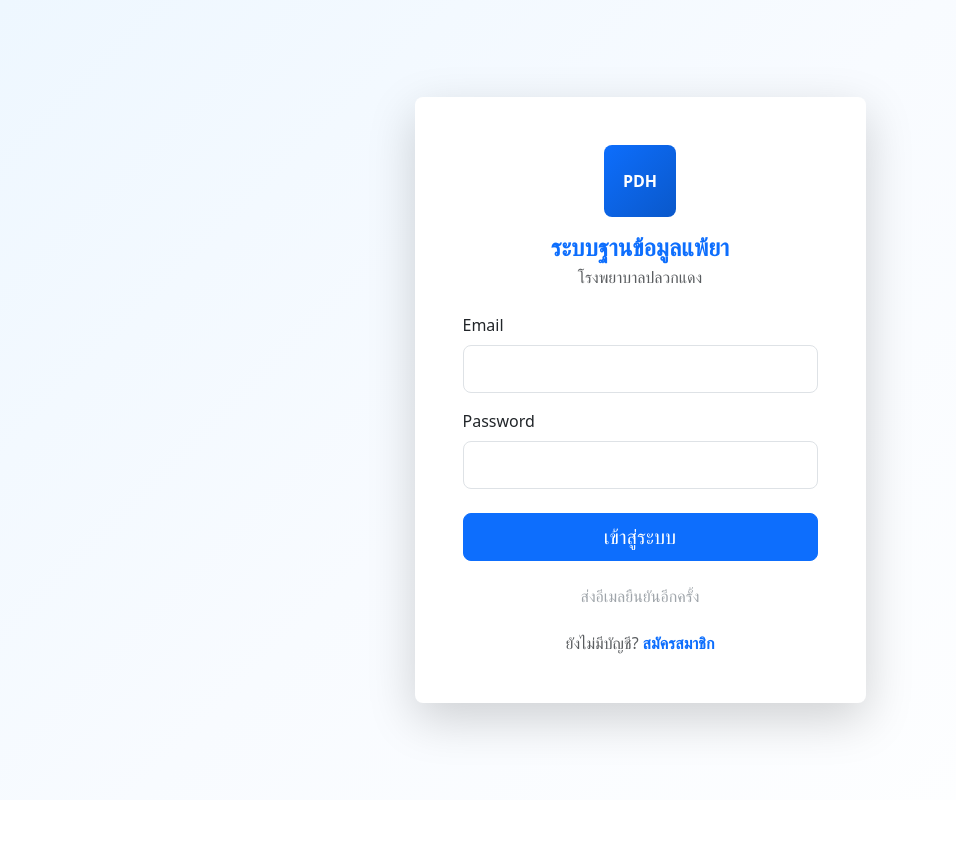
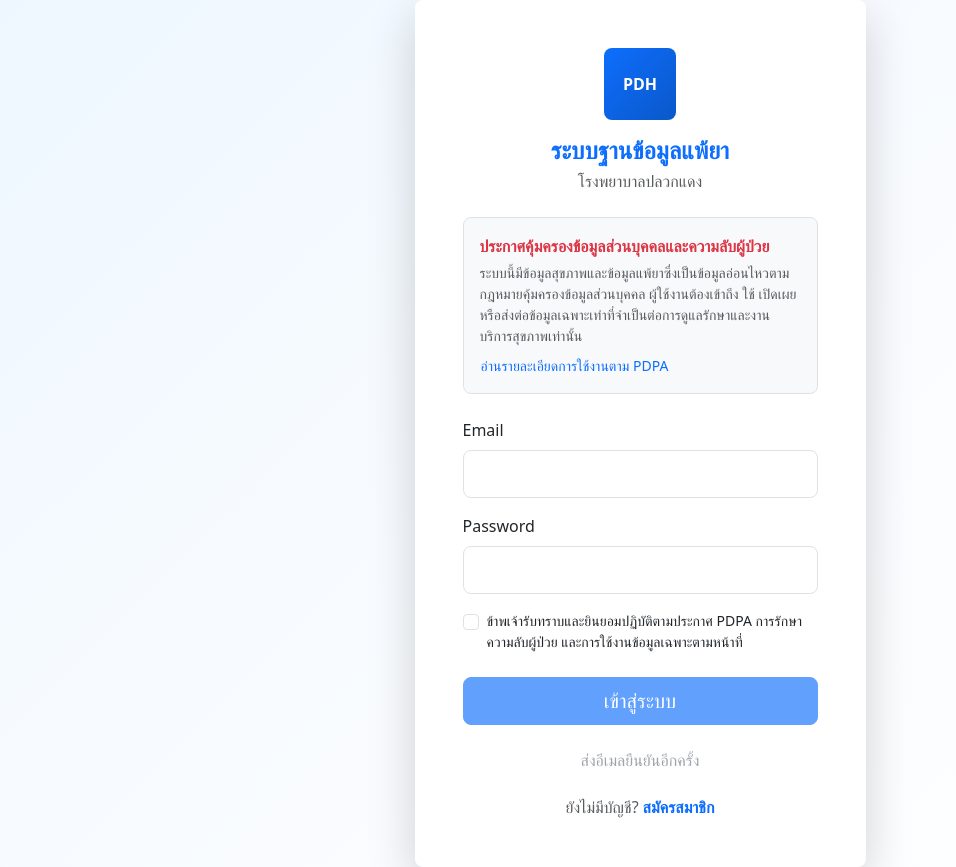
Before and after one commit to pharmacisttom/pdhdrugallergy, a Vue app: page /#/login in a window 1280 px wide. Shown: the whole page, without its empty margins (0-956 px from the left). Before the commit the page ends 800 px from the top, so only its background shows below. Built offline with nearby package versions, Linux system fonts and the light colour scheme; no server answers.

Commit message:
Add PDPA login notice

```diff
--- a/src/views/Login.vue
+++ b/src/views/Login.vue
@@ -11,18 +11,35 @@
                 <p class="text-muted mb-0">โรงพยาบาลปลวกแดง</p>
               </div>
 
+              <div class="pdpa-notice border bg-light p-3 mb-4">
+                <div class="fw-bold text-danger mb-1">ประกาศคุ้มครองข้อมูลส่วนบุคคลและความลับผู้ป่วย</div>
+                <div class="small text-muted">
+                  ระบบนี้มีข้อมูลสุขภาพและข้อมูลแพ้ยาซึ่งเป็นข้อมูลอ่อนไหวตามกฎหมายคุ้มครองข้อมูลส่วนบุคคล ผู้ใช้งานต้องเข้าถึง ใช้ เปิดเผย หรือส่งต่อข้อมูลเฉพาะเท่าที่จำเป็นต่อการดูแลรักษาและงานบริการสุขภาพเท่านั้น
+                </div>
+                <button class="btn btn-link btn-sm p-0 mt-2 text-decoration-none" type="button" @click="showPdpaNotice">
+                  อ่านรายละเอียดการใช้งานตาม PDPA
+                </button>
+              </div>
+
               <form @submit.prevent="login">
                 <div class="mb-3 text-start">
                   <label class="form-label">Email</label>
                   <input v-model.trim="email" type="email" class="form-control form-control-lg" autocomplete="email" required>
                 </div>
 
-                <div class="mb-4 text-start">
+                <div class="mb-3 text-start">
                   <label class="form-label">Password</label>
                   <input v-model="password" type="password" class="form-control form-control-lg" autocomplete="current-password" required>
                 </div>
 
-                <button class="btn btn-primary btn-lg w-100" type="submit" :disabled="loading">
+                <div class="form-check text-start mb-4">
+                  <input id="pdpaAccepted" v-model="pdpaAccepted" class="form-check-input" type="checkbox">
+                  <label class="form-check-label small" for="pdpaAccepted">
+                    ข้าพเจ้ารับทราบและยินยอมปฏิบัติตามประกาศ PDPA การรักษาความลับผู้ป่วย และการใช้งานข้อมูลเฉพาะตามหน้าที่
+                  </label>
+                </div>
+
+                <button class="btn btn-primary btn-lg w-100" type="submit" :disabled="loading || !pdpaAccepted">
                   <span v-if="loading" class="spinner-border spinner-border-sm me-2" aria-hidden="true"></span>
                   เข้าสู่ระบบ
                 </button>
@@ -53,11 +70,17 @@ import { supabase } from '../services/supabase'
 const router = useRouter()
 const email = ref('')
 const password = ref('')
+const pdpaAccepted = ref(false)
 const loading = ref(false)
 
 async function login() {
   if (!email.value || !password.value) {
     Swal.fire('แจ้งเตือน', 'กรุณากรอก Email และ Password', 'warning')
+    return
+  }
+
+  if (!pdpaAccepted.value) {
+    Swal.fire('กรุณารับทราบประกาศ PDPA', 'ต้องรับทราบประกาศคุ้มครองข้อมูลส่วนบุคคลก่อนเข้าสู่ระบบ', 'warning')
     return
   }
 
@@ -91,6 +114,8 @@ async function login() {
     return
   }
 
+  localStorage.setItem('pdpaAcceptedAt', new Date().toISOString())
+
   await Swal.fire({
     icon: 'success',
     title: 'เข้าสู่ระบบสำเร็จ',
@@ -121,6 +146,36 @@ async function resendConfirmation() {
 
   Swal.fire('ส่งอีเมลแล้ว', 'กรุณาตรวจสอบ Inbox หรือ Spam แล้วกดลิงก์ยืนยันอีเมล', 'success')
 }
+
+function showPdpaNotice() {
+  Swal.fire({
+    icon: 'info',
+    title: 'ประกาศการใช้งานข้อมูลตาม PDPA',
+    width: 780,
+    html: `
+      <div class="text-start">
+        <p><strong>1. ข้อมูลในระบบเป็นข้อมูลสุขภาพและข้อมูลอ่อนไหว</strong><br>
+        ห้ามนำไปใช้ เปิดเผย ถ่ายภาพหน้าจอ ส่งต่อ หรือเผยแพร่ให้บุคคลที่ไม่มีหน้าที่เกี่ยวข้อง</p>
+
+        <p><strong>2. ใช้ข้อมูลเท่าที่จำเป็น</strong><br>
+        เข้าถึงข้อมูลเฉพาะเพื่อการดูแลรักษา การประเมินแพ้ยา การออกบัตรแพ้ยา การส่งต่อข้อมูลตามมาตรฐาน และงานคุณภาพบริการสุขภาพเท่านั้น</p>
+
+        <p><strong>3. รักษาความลับผู้ป่วย</strong><br>
+        ผู้ใช้งานต้องไม่เปิดเผยชื่อ เลขบัตรประชาชน HN รูปถ่าย อาการ โรคประจำตัว หรือข้อมูลอื่นที่ระบุตัวผู้ป่วยได้โดยไม่จำเป็น</p>
+
+        <p><strong>4. รูปถ่ายประกอบการประเมิน</strong><br>
+        รูปถ่ายควรใช้เพื่อประกอบการประเมินแพ้ยาโดยเภสัชกรเท่านั้น และควรหลีกเลี่ยงการถ่ายใบหน้า/ข้อมูลระบุตัวตน เว้นแต่จำเป็นต่อการรักษา</p>
+
+        <p><strong>5. บัญชีผู้ใช้เป็นรายบุคคล</strong><br>
+        ห้ามใช้บัญชีร่วมกัน ห้ามบอกรหัสผ่านแก่ผู้อื่น และควรออกจากระบบทุกครั้งหลังใช้งาน</p>
+
+        <p class="mb-0"><strong>6. การใช้งานอาจถูกตรวจสอบย้อนหลัง</strong><br>
+        หากพบการใช้งานผิดวัตถุประสงค์ อาจมีการระงับสิทธิ์และดำเนินการตามระเบียบของหน่วยงาน</p>
+      </div>
+    `,
+    confirmButtonText: 'รับทราบ'
+  })
+}
 </script>
 
 <style scoped>
@@ -128,7 +183,8 @@ async function resendConfirmation() {
   background: linear-gradient(135deg, #eef7ff 0%, #f8fbff 45%, #ffffff 100%);
 }
 
-.auth-card {
+.auth-card,
+.pdpa-notice {
   border-radius: 8px;
 }
 
```
